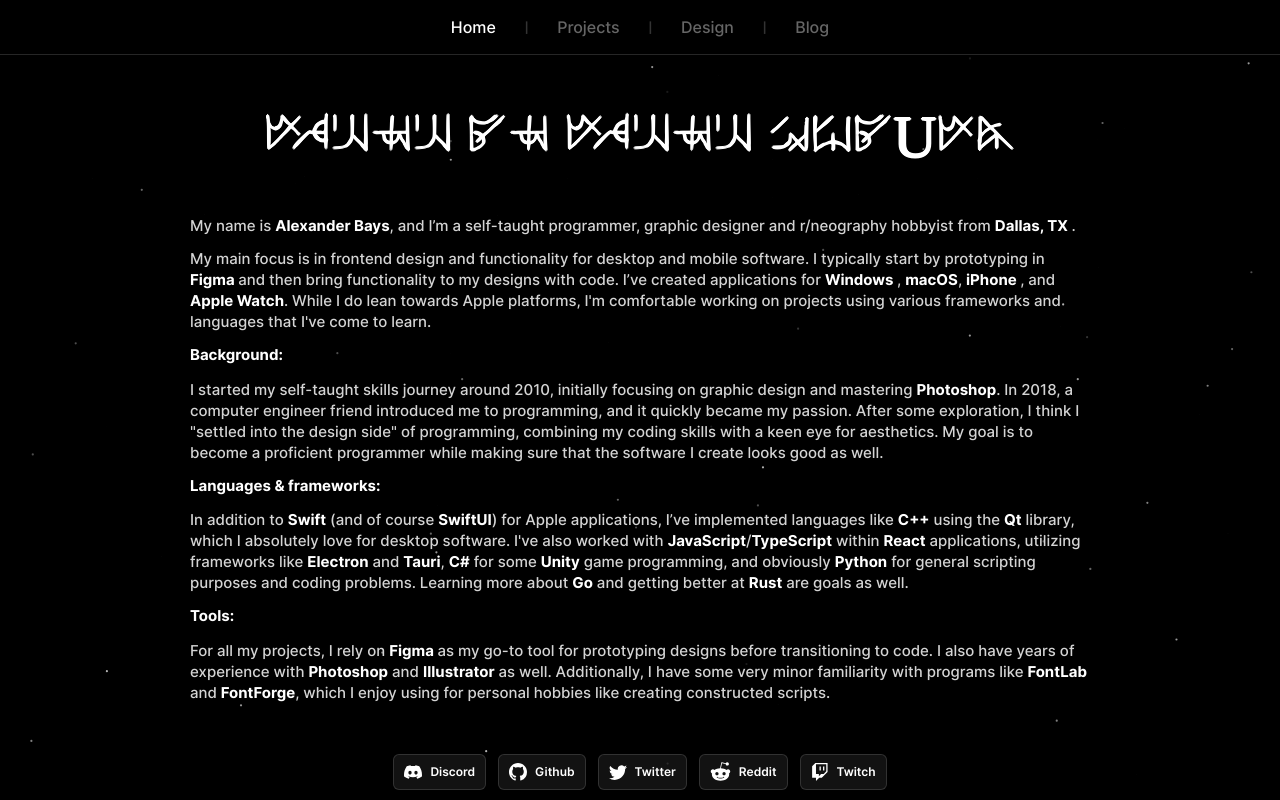
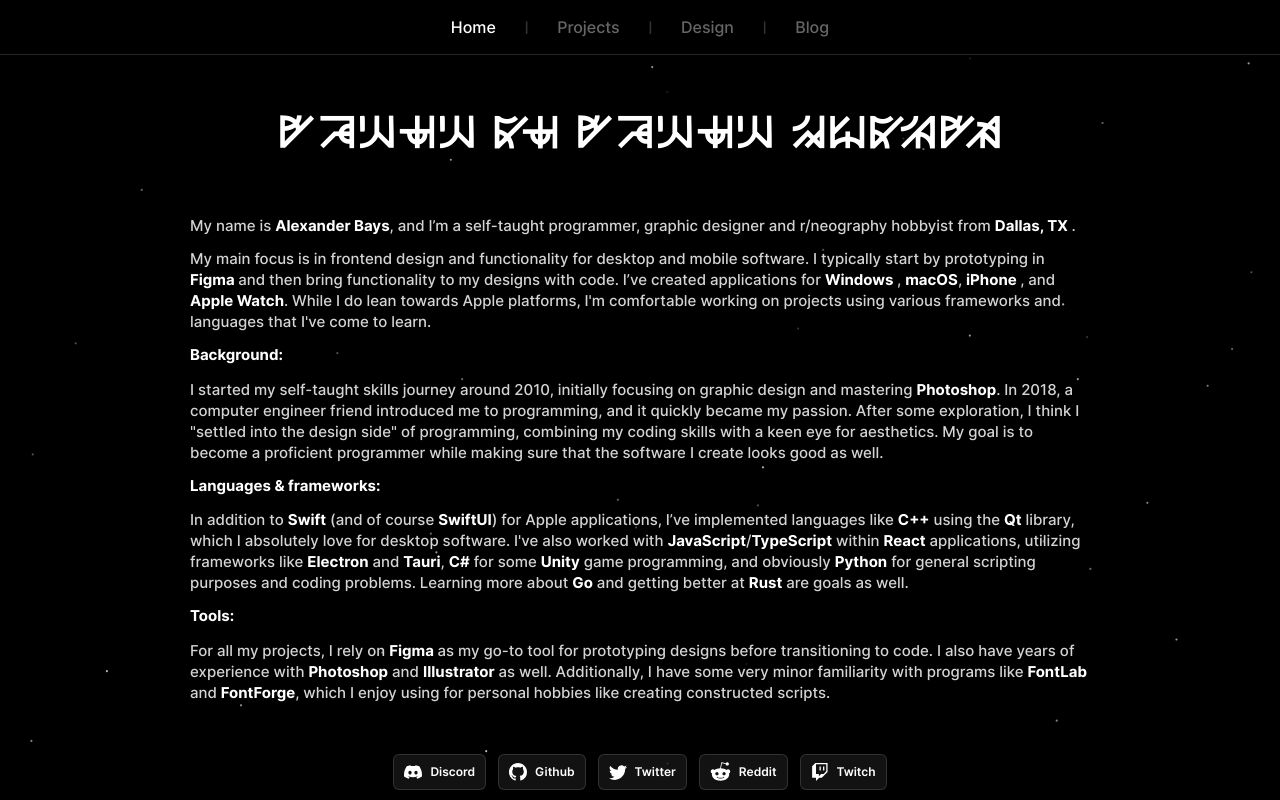
Before and after one commit to 956MB/website, a Next.js app: page / in a window 1280 px wide. Built offline with nearby package versions, Linux system fonts and the light colour scheme.

Commit message:
change to wip clean font
- still missing `JQWZ`

```diff
--- a/app/global.css
+++ b/app/global.css
@@ -52,8 +52,8 @@
 }
 
 @font-face {
-	font-family: "GYEA_Regular";
-	src: url("../public/fonts/GYEA/GYEA.otf");
+	font-family: "GYEA_Bold";
+	src: url("../public/fonts/GYEA/GYEA_Bold.otf");
 	font-weight: 300;
 }
 
@@ -128,8 +128,8 @@
     text-shadow: 1px 0 0 #fff, 0 1px 0 #fff, -1px 0 0 #fff, 0 -1px 0 #fff;
 }
 
-.font-gyea-regular {
-	font-family: "GYEA_Regular";
+.font-gyea-bold {
+	font-family: "GYEA_Bold";
 }
 .font-inter-light {
 	font-family: "Inter_Light";
--- a/app/page.tsx
+++ b/app/page.tsx
@@ -8,7 +8,7 @@
 			<div className="flex w-full mx-auto flex-col items-start pt-[55px]">
 				<div className="relative flex flex-col justify-center mx-auto items-start overflow-auto px-[30px] max-w-[960px] gap-y-[10px] lg:gap-y-[20px]">
                     <div className="flex relative items-center justify-center w-full px-0 bg-bottom bg-cover bg-no-repeat mb-[30px] mt-[25px] sm:mt-[50px]">
-                        <div className="flex flex-row text-center items-end gap-1 font-gyea-regular text-5xl sm:text-6xl text-white uppercase thicker-font">
+                        <div className="flex flex-row text-center items-end gap-1 font-gyea-bold text-5xl sm:text-6xl text-white uppercase">
                             <span className="custom-font break-all">{whoami_h[Math.floor(Math.random() * whoami_h.length)]}</span>
                         </div>
                     </div>
--- a/components/DesignRow.tsx
+++ b/components/DesignRow.tsx
@@ -6,6 +6,7 @@
 import Image from "next/image";
 import clsx from "clsx";
 import Gallery, { CategoryIcon } from "./Gallery";
+import Tooltip from "./Tooltip";
 
 export function DesignHeader({ entry }: { entry: IEntryGroup }) {
 	return (
@@ -57,7 +58,9 @@
                                         )}
                                     >
                                         <div className="flex flex-row gap-x-2 items-center justify-start">
-                                            <CategoryIcon category={item.category}/>
+                                            <Tooltip content={item.category}>
+                                                <CategoryIcon category={item.category} />
+                                            </Tooltip>
                                             <span className="text-white font-inter-semibold text-sm truncate">
                                                 {item.title}
                                             </span>
--- a/components/Gallery.tsx
+++ b/components/Gallery.tsx
@@ -141,7 +141,9 @@
 							</button>
 						</div>
 						<div className="inline-flex flex-row items-center justify-center gap-2 w-full sm:max-w-3xl mx-4">
-							<CategoryIcon category={item.category} />
+                            <Tooltip content={item.category}>
+	    						<CategoryIcon category={item.category} />
+                            </Tooltip>
 							<a className="text-white text-center font-inter-semibold text-lg sm:text-xl leading-5 py-2 whitespace-nowrap">
 								{item.title}
 							</a>
--- a/components/Tooltip.tsx
+++ b/components/Tooltip.tsx
@@ -1,8 +1,8 @@
 export default function Tooltip({ content, children }) {
 	return (
-		<div className="relative flex group">
+		<div className="relative flex group/tooltip">
 			{children}
-			<span className="absolute top-7 -left-1/2 font-inter-medium opacity-0 delay-0 group-hover:transition-all group-hover:delay-300 rounded bg-neutral-800 py-1 px-2 text-xs text-white group-hover:opacity-100 select-none pointer-events-none">
+			<span className="absolute top-7 -left-1/2 font-inter-medium opacity-0 delay-0 group-hover/tooltip:transition-all group-hover/tooltip:delay-300 rounded bg-neutral-800 py-1 px-2 text-xs text-center text-white group-hover/tooltip:opacity-100 select-none pointer-events-none capitalize">
 				{content}
 			</span>
 		</div>
```
Also changed, not shown: public/fonts/GYEA/GYEA.otf (deleted), public/fonts/GYEA/Gyea_Bold.otf (added).
